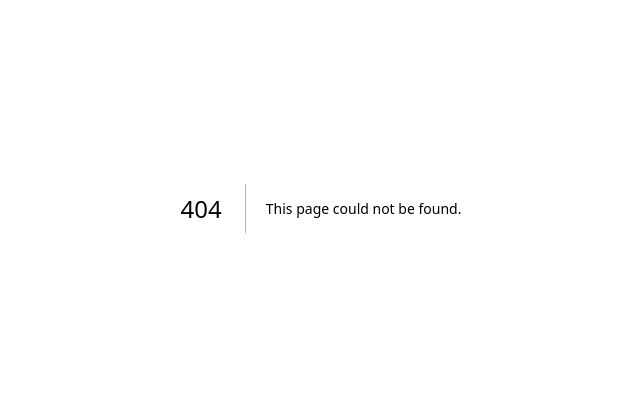
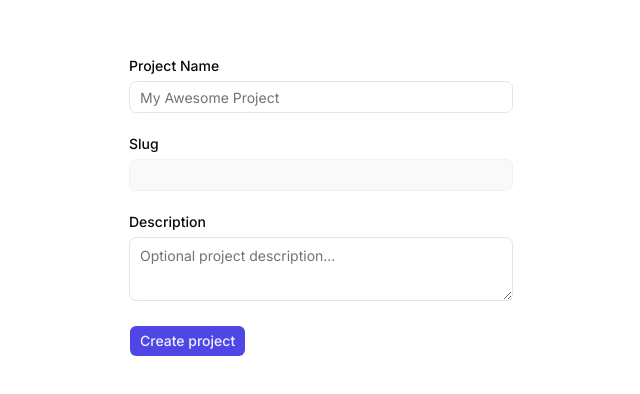
Before and after one commit to Sameer-saifi19/project-management-saas, a Next.js app: page /dashboard/1/project in a window 1280 px wide. Before the commit this address had no page. Shown: the part 192-586 px from the top of the page, without its empty margins (319-959 px from the left). Built offline with nearby package versions, Linux system fonts and the light colour scheme.

Commit message:
user can create project

```diff
--- /dev/null
+++ b/app/dashboard/[slug]/project/page.tsx
@@ -0,0 +1,13 @@
+import { CreateProjectForm } from "@/components/forms/create-project";
+
+export default function Page() {
+  return (
+    <>
+      <div className="flex items-center justify-center h-screen">
+        <div className="max-w-sm w-full">
+          <CreateProjectForm />
+        </div>
+      </div>
+    </>
+  );
+}
--- a/app/dashboard/page.tsx
+++ b/app/dashboard/page.tsx
@@ -7,8 +7,7 @@ export default function Page() {
       <div className="flex items-center justify-center gap-4 h-screen">
         <h1 className="text-4xl">Dashboard</h1>
         <SignOutButton />
-        <div className="w-full max-w-sm">
-
+        <div className="w-full max-w-xs">
         <OrgSwitcher/>
         </div>
       </div>
--- a/components/forms/create-organization.tsx
+++ b/components/forms/create-organization.tsx
@@ -54,9 +54,9 @@ export default function CreateOrgForm() {
             toast.error(res.message);
           }
         }
-        form.reset()
+        form.reset();
       } catch (error) {
-        toast.error("Something went wrong")
+        toast.error("Something went wrong");
       }
     });
   }
@@ -96,7 +96,7 @@ export default function CreateOrgForm() {
                 <FormControl>
                   <Input
                     placeholder="slug will auto generate from name"
-                    {...field}
+                    {...field} disabled
                   />
                 </FormControl>
 
@@ -130,7 +130,10 @@ export default function CreateOrgForm() {
             )}
           />
 
-          <Button type="submit">Create organization</Button>
+          <Button type="submit" disabled={isPending}>
+            {" "}
+            {isPending ? "creating..." : "Create Organization"}
+          </Button>
         </form>
       </Form>
     </>
--- /dev/null
+++ b/components/forms/create-project.tsx
@@ -0,0 +1,128 @@
+"use client";
+
+import { useEffect, useTransition } from "react";
+import { useForm } from "react-hook-form";
+import { zodResolver } from "@hookform/resolvers/zod";
+import { createProjectSchemaType, createProjectSchema } from "@/schema/project";
+
+import {
+  Form,
+  FormControl,
+  FormField,
+  FormItem,
+  FormLabel,
+  FormMessage,
+} from "@/components/ui/form";
+
+import { Input } from "@/components/ui/input";
+import { Textarea } from "@/components/ui/textarea";
+import { Button } from "@/components/ui/button";
+import { generateSlug } from "@/utils/slug-generator";
+import { authClient } from "@/lib/auth-client";
+import { createProject } from "@/server/project";
+import { toast } from "sonner";
+
+export function CreateProjectForm() {
+  const [isPending, startTransition] = useTransition();
+
+  const form = useForm<createProjectSchemaType>({
+    resolver: zodResolver(createProjectSchema),
+    defaultValues: {
+      name: "",
+      slug: "",
+      description: "",
+    },
+  });
+
+  const name = form.watch("name");
+
+  useEffect(() => {
+    if (!name) {
+      form.setValue("slug", "");
+      return;
+    }
+    const generated = generateSlug(name);
+    form.setValue("slug", generated, {
+      shouldValidate: true,
+    });
+  }, [name, form]);
+
+  function onSubmit(values: createProjectSchemaType) {
+    console.log(values)
+    startTransition(async () => {
+      try {
+        const res = await createProject(values);
+        if (res.status === 201) {
+          toast.success("project created");
+        } else {
+          if (!res.success) {
+            toast.error(res.message);
+          }
+        }
+        form.reset();
+      } catch (error) {
+        toast.error("Something went wrong");
+      }
+    });
+  }
+
+
+  return (
+    <Form {...form}>
+      <form onSubmit={form.handleSubmit(onSubmit)} className="space-y-6">
+        {/* NAME */}
+        <FormField
+          control={form.control}
+          name="name"
+          render={({ field }) => (
+            <FormItem>
+              <FormLabel>Project Name</FormLabel>
+              <FormControl>
+                <Input placeholder="My Awesome Project" {...field} />
+              </FormControl>
+              <FormMessage />
+            </FormItem>
+          )}
+        />
+
+        {/* SLUG */}
+        <FormField
+          control={form.control}
+          name="slug"
+          render={({ field }) => (
+            <FormItem>
+              <FormLabel>Slug</FormLabel>
+              <FormControl>
+                <Input {...field} disabled />
+              </FormControl>
+              <FormMessage />
+            </FormItem>
+          )}
+        />
+
+        {/* DESCRIPTION */}
+        <FormField
+          control={form.control}
+          name="description"
+          render={({ field }) => (
+            <FormItem>
+              <FormLabel>Description</FormLabel>
+              <FormControl>
+                <Textarea
+                  placeholder="Optional project description..."
+                  {...field}
+                />
+              </FormControl>
+              <FormMessage />
+            </FormItem>
+          )}
+        />
+
+        <Button type="submit" disabled={isPending}>
+          {" "}
+          {isPending ? "creating..." : "Create project"}
+        </Button>
+      </form>
+    </Form>
+  );
+}
--- a/package.json
+++ b/package.json
@@ -7,7 +7,8 @@
     "build": "next build",
     "start": "next start",
     "lint": "eslint",
-    "docker": "docker start c1f2c7e645ed9520142745fde9cc4ff11a63352dbc42d7cf95255292eec67997"
+    "docker": "docker start c1f2c7e645ed9520142745fde9cc4ff11a63352dbc42d7cf95255292eec67997",
+    "prisma": "npx prisma db push && npx prisma generate"
   },
   "dependencies": {
     "@base-ui/react": "^1.1.0",
--- /dev/null
+++ b/schema/project.ts
@@ -0,0 +1,23 @@
+import { z } from "zod";
+
+export const createProjectSchema = z.object({
+  name: z
+    .string()
+    .min(3, "Project name must be at least 3 characters")
+    .max(100),
+
+  slug: z
+    .string()
+    .min(2, "Slug is required")
+    .regex(/^[a-z0-9]+(?:-[a-z0-9]+)*$/, {
+      message:
+        "Slug must be lowercase, URL-safe, and can contain hyphens only",
+    }),
+
+  description: z
+    .string()
+    .max(500),
+
+});
+
+export type createProjectSchemaType = z.infer<typeof createProjectSchema>;
```
Also changed, not shown: 2 other files (tests, documents, lock files or other folders).
